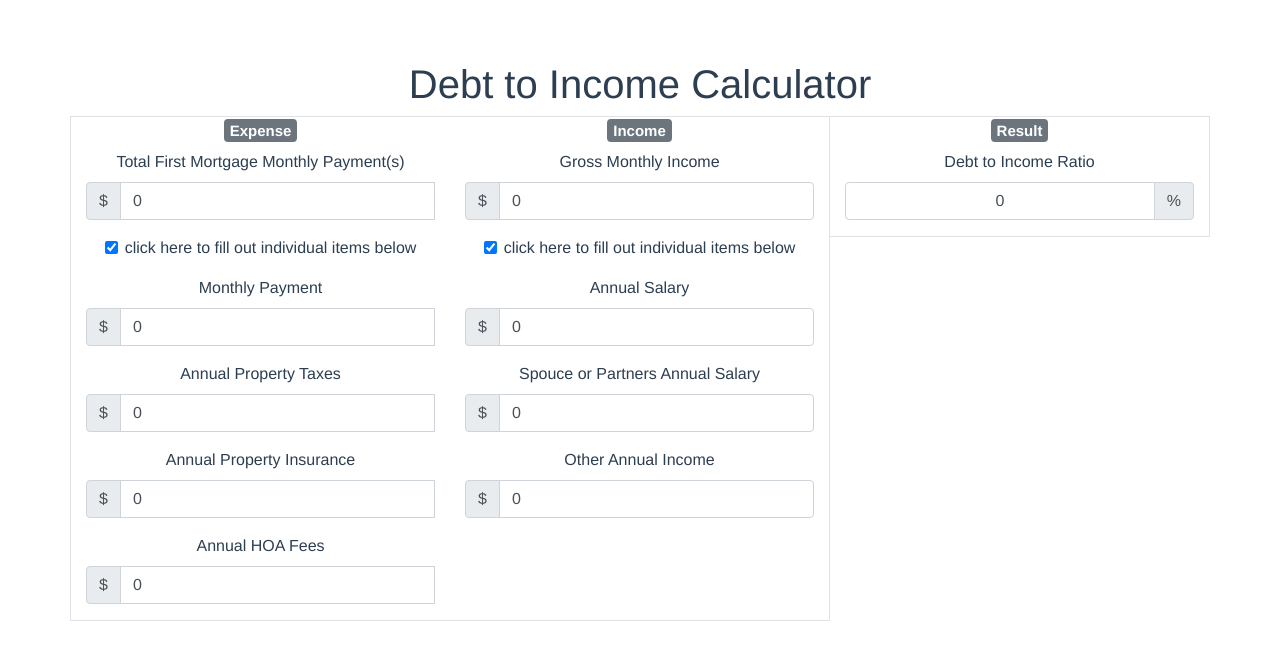
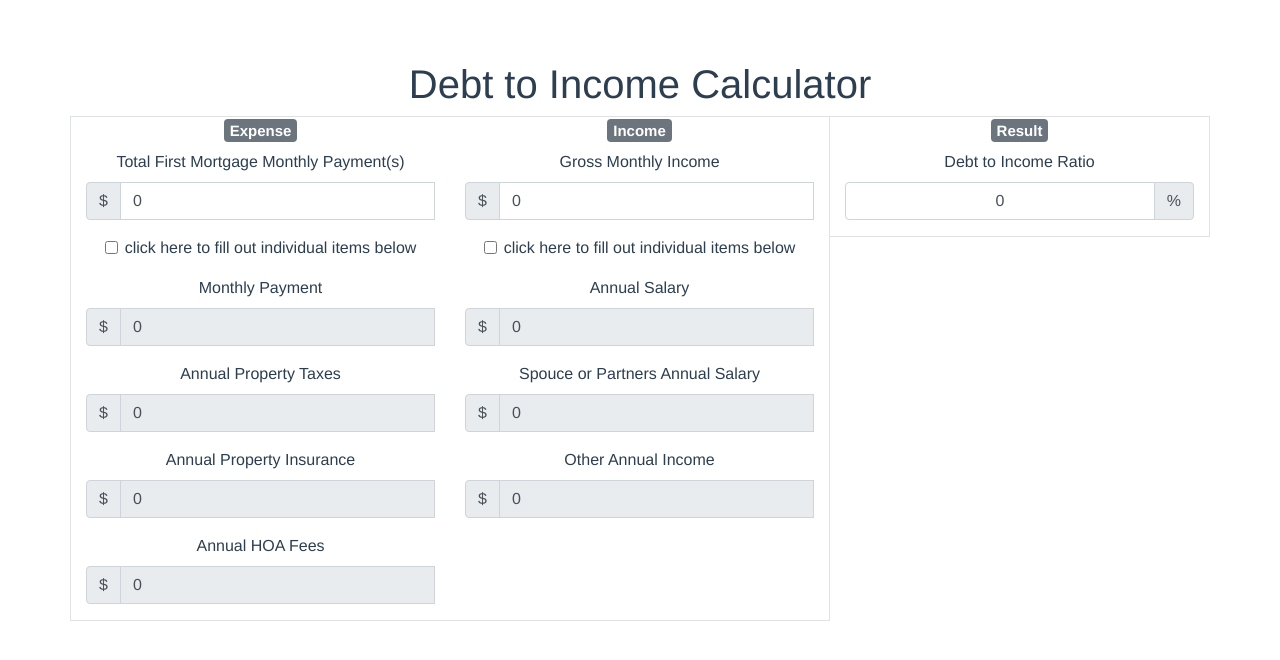
Before and after one commit to malhan-niazi/debt-to-income-calc, a Vue app: page / in a window 1280 px wide. Shown: the top 660 px of the page. Built offline with nearby package versions, Linux system fonts and the light colour scheme.

Commit message:
added some binding to income variables

```diff
--- a/src/components/DebtIncomeRatioCalc.vue
+++ b/src/components/DebtIncomeRatioCalc.vue
@@ -22,6 +22,7 @@
                       placeholder="enter amount"
                       v-model="expense.monthlyMortgagePayment"
                       v-bind:class="{ 'is-invalid': invalidMonthlyMortgagePayment }"
+                      :disabled="expense.checked"
                     />
                     <div class="invalid-feedback">This field is required and must be numeric.</div>
                   </div>
@@ -57,6 +58,7 @@
                       placeholder="enter amount"
                       v-model="expense.monthlyPayment"
                       v-bind:class="{ 'is-invalid': invalidMonthlyPayment }"
+                      :disabled="!expense.checked"
                     />
                     <div class="invalid-feedback">This field is required and must be numeric.</div>
                   </div>
@@ -75,6 +77,7 @@
                       placeholder="enter amount"
                       v-model="expense.annualPropertyTax"
                       v-bind:class="{ 'is-invalid': invalidAnnualPropertyTax }"
+                      :disabled="!expense.checked"
                     />
                     <div class="invalid-feedback">This field is required and must be numeric.</div>
                   </div>
@@ -93,6 +96,7 @@
                       placeholder="enter amount"
                       v-model="expense.annualPropertyInsurance"
                       v-bind:class="{ 'is-invalid': invalidAnnualPropertyInsurance }"
+                      :disabled="!expense.checked"
                     />
                     <div class="invalid-feedback">This field is required and must be numeric.</div>
                   </div>
@@ -111,6 +115,7 @@
                       placeholder="enter amount"
                       v-model="expense.annualHoaFees"
                       v-bind:class="{ 'is-invalid': invalidAnnualHoaFees }"
+                      :disabled="!expense.checked"
                     />
                     <div class="invalid-feedback">This field is required and must be numeric.</div>
                   </div>
@@ -133,7 +138,10 @@
                       class="form-control"
                       placeholder="enter amount"
                       v-model="income.grossIncome"
+                      v-bind:class="{ 'is-invalid': invalidGrossIncome }"
+                      :disabled="income.checked"
                     />
+                    <div class="invalid-feedback">This field is required and must be numeric.</div>
                   </div>
                 </div>
               </div>
@@ -166,7 +174,10 @@
                       class="form-control"
                       placeholder="enter amount"
                       v-model="income.annualSalary"
+                      v-bind:class="{ 'is-invalid': invalidAnnualSalary }"
+                      :disabled="!income.checked"
                     />
+                    <div class="invalid-feedback">This field is required and must be numeric.</div>
                   </div>
                 </div>
               </div>
@@ -182,7 +193,10 @@
                       class="form-control"
                       placeholder="enter amount"
                       v-model="income.spouceAnnualSalary"
+                      v-bind:class="{ 'is-invalid': invalidSpouceAnnualSalary }"
+                      :disabled="!income.checked"
                     />
+                    <div class="invalid-feedback">This field is required and must be numeric.</div>
                   </div>
                 </div>
               </div>
@@ -198,7 +212,10 @@
                       class="form-control"
                       placeholder="enter amount"
                       v-model="income.otherIncome"
+                      v-bind:class="{ 'is-invalid': invalidOtherIncome }"
+                      :disabled="!income.checked"
                     />
+                    <div class="invalid-feedback">This field is required and must be numeric.</div>
                   </div>
                 </div>
               </div>
@@ -251,14 +268,14 @@ export default {
         annualPropertyTax: 0,
         annualPropertyInsurance: 0,
         annualHoaFees: 0,
-        checked: true
+        checked: false
       },
       income: {
         grossIncome: 0,
         annualSalary: 0,
         spouceAnnualSalary: 0,
         otherIncome: 0,
-        checked: true
+        checked: false
       },
       ratio: 0
     };
@@ -278,6 +295,18 @@ export default {
     },
     invalidAnnualHoaFees() {
       return this.isInvalid(this.expense.annualHoaFees);
+    },
+    invalidGrossIncome() {
+      return this.isInvalid(this.income.grossIncome);
+    },
+    invalidAnnualSalary() {
+      return this.isInvalid(this.income.annualSalary);
+    },
+    invalidSpouceAnnualSalary() {
+      return this.isInvalid(this.income.spouceAnnualSalary);
+    },
+    invalidOtherIncome() {
+      return this.isInvalid(this.income.otherIncome);
     }
   },
   methods: {
@@ -289,7 +318,9 @@ export default {
     },
     isNumeric(n) {
       return !isNaN(parseFloat(n)) && isFinite(n);
-    }
+    },
+    resetIncome() {},
+    resetExpense() {}
   }
 };
 </script>
```
